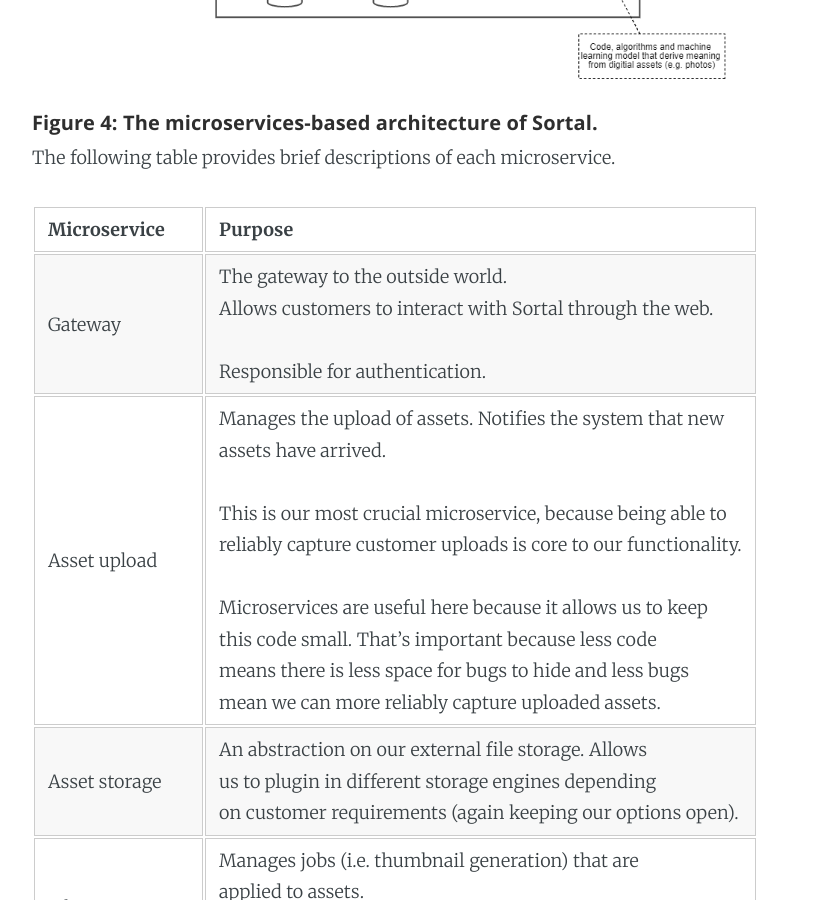
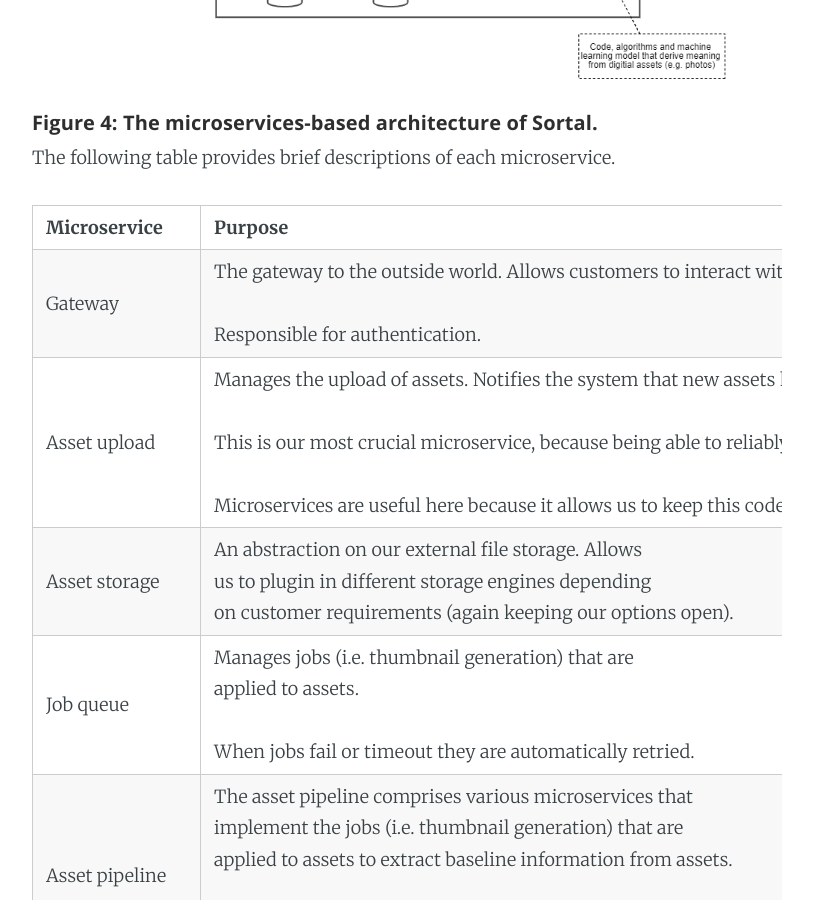
Before and after one commit to ashleydavis/the-data-wrangler-blog, a Jekyll site: the page built from _posts/2020-09-19-microservices-for-startups-1.md, in a window 1280 px wide and 900 px high, scrolled down 8552 px. Shown: the whole window, without its empty margins (108-921 px from the left). Built offline with Jekyll 4.4.1, drawn with Linux system fonts in a browser that asks for light colours; comment, search, counter and statistics services are not loaded.

Commit message:
Experimenting with table layout.

```diff
--- a/_posts/2020-09-19-microservices-for-startups-1.md
+++ b/_posts/2020-09-19-microservices-for-startups-1.md
@@ -133,8 +133,7 @@
             Gateway
         </td>
         <td>
-            The gateway to the outside world.<br>
-            Allows customers to interact with Sortal through the web.<br>
+            The gateway to the outside world. Allows customers to interact with Sortal through the web.<br>
             <br>
             Responsible for authentication.
         </td>
@@ -145,16 +144,11 @@
             Asset upload
         </td>
         <td>
-            Manages the upload of assets. Notifies the system that new<br>
-            assets have arrived.<br>
+            Manages the upload of assets. Notifies the system that new assets have arrived.<br>
             <br>
-            This is our most crucial microservice, because being able to<br>
-            reliably capture customer uploads is core to our functionality.<br>
+            This is our most crucial microservice, because being able to reliably capture customer uploads is core to our functionality.<br>
             <br>
-            Microservices are useful here because it allows us to keep<br>
-            this code small. That’s important because less code<br>
-            means there is less space for bugs to hide and less bugs<br>
-            mean we can more reliably capture uploaded assets.
+            Microservices are useful here because it allows us to keep this code small. That’s important because less code means there is less space for bugs to hide and less bugs mean we can more reliably capture uploaded assets.
         </td>
     </tr>
 
--- a/assets/css/base.css
+++ b/assets/css/base.css
@@ -2200,3 +2200,7 @@
 .df-ad-sponsor-link a:active {
     color: yellow;
 }
+
+table {
+    border-collapse: collapse;
+}
```
